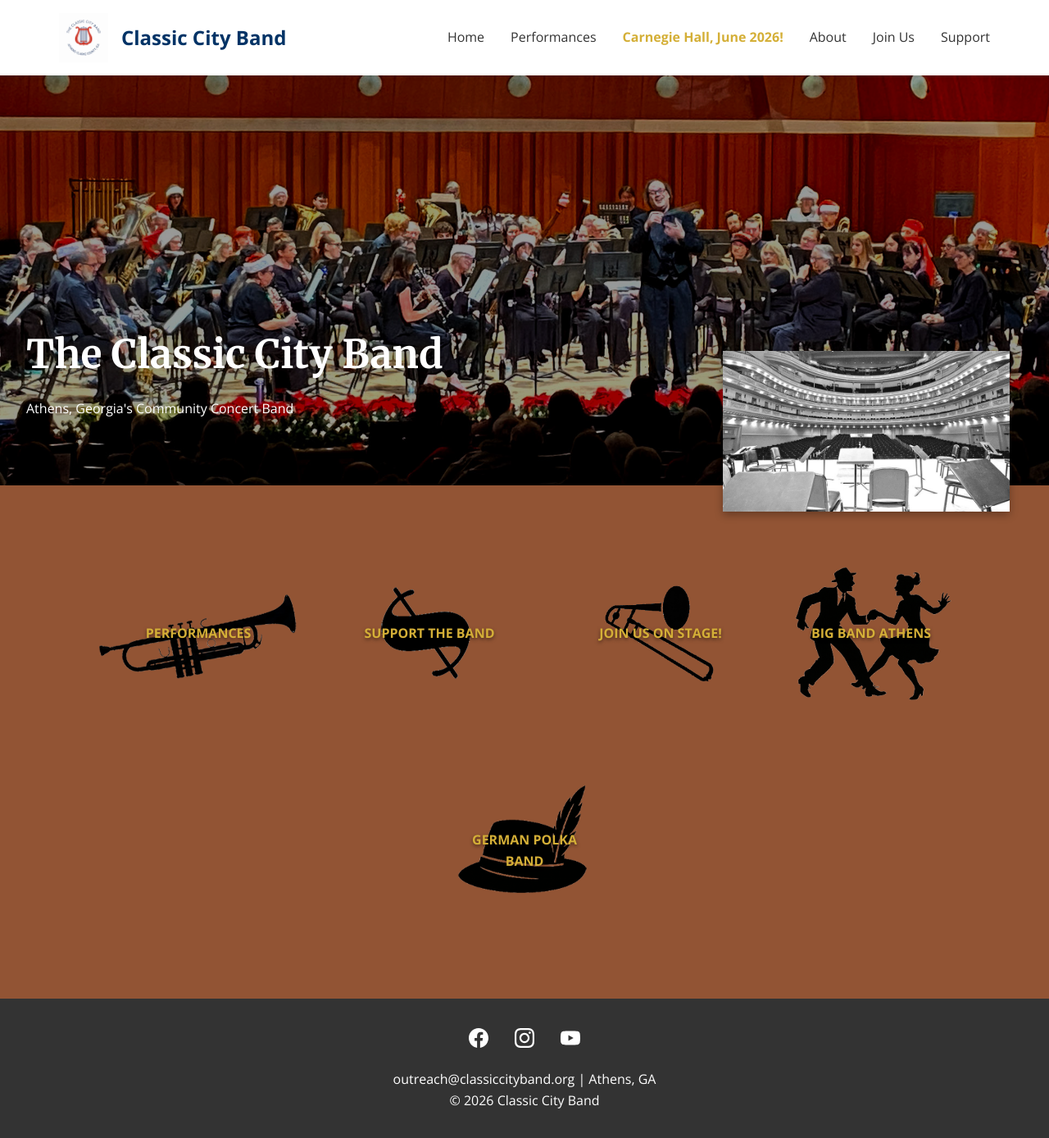
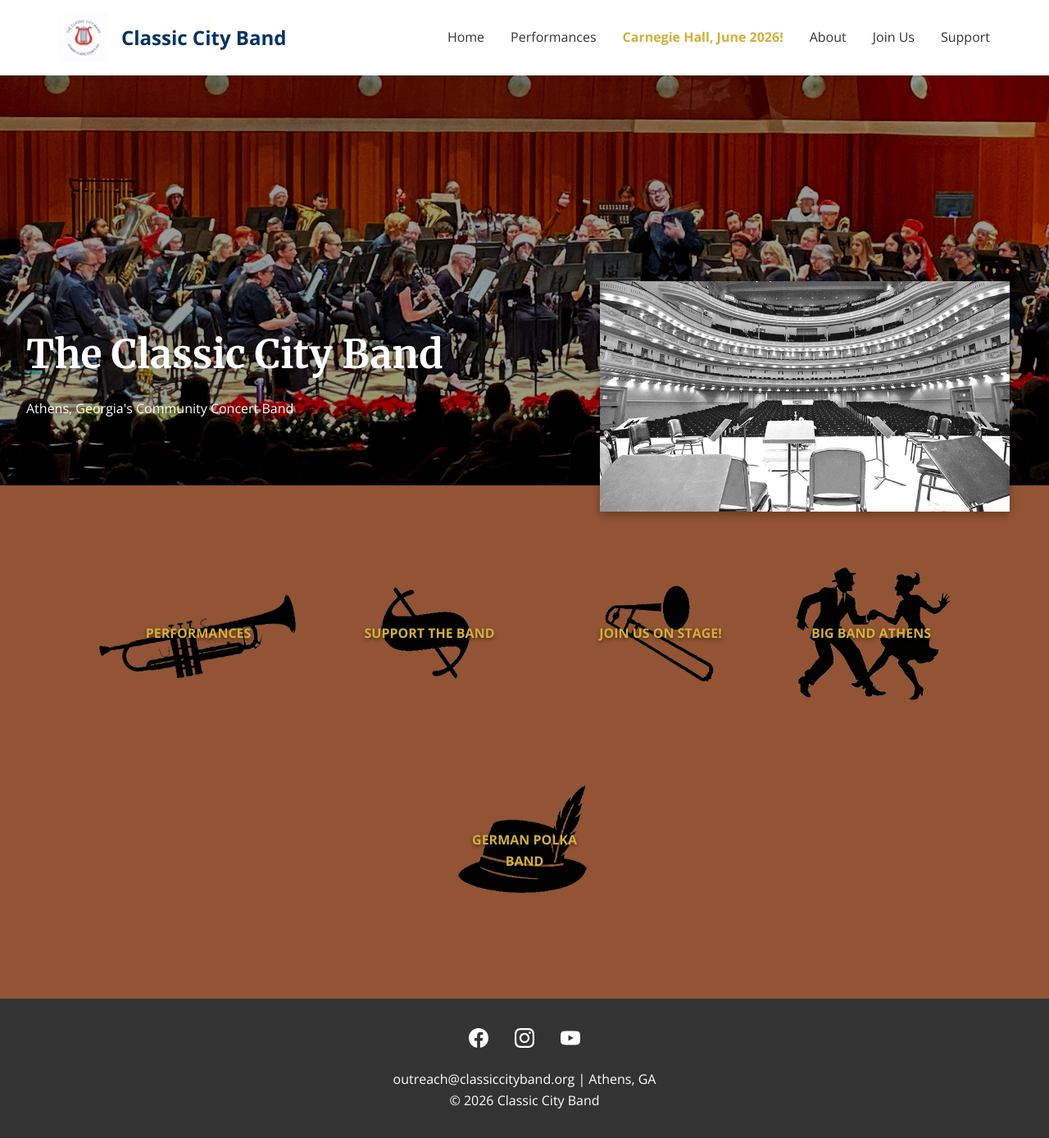
Before and after one commit to webmasterCCB/CCBwebsite, a Jekyll site: the page built from index.html, in a window 1280 px wide and 1388 px high. Shown: the whole window at 82% size. Built offline with Jekyll 4.4.1, drawn with Linux system fonts in a browser that asks for light colours.

Commit message:
Update style.css

```diff
--- a/assets/css/style.css
+++ b/assets/css/style.css
@@ -123,7 +123,7 @@ nav a:hover {
 }
 
 .hero .carnegie-badge img {
-  max-width: 350px;
+  max-width: 500px;
   height: auto;
   box-shadow: 0 4px 10px rgba(0,0,0,0.3);
 }
```
